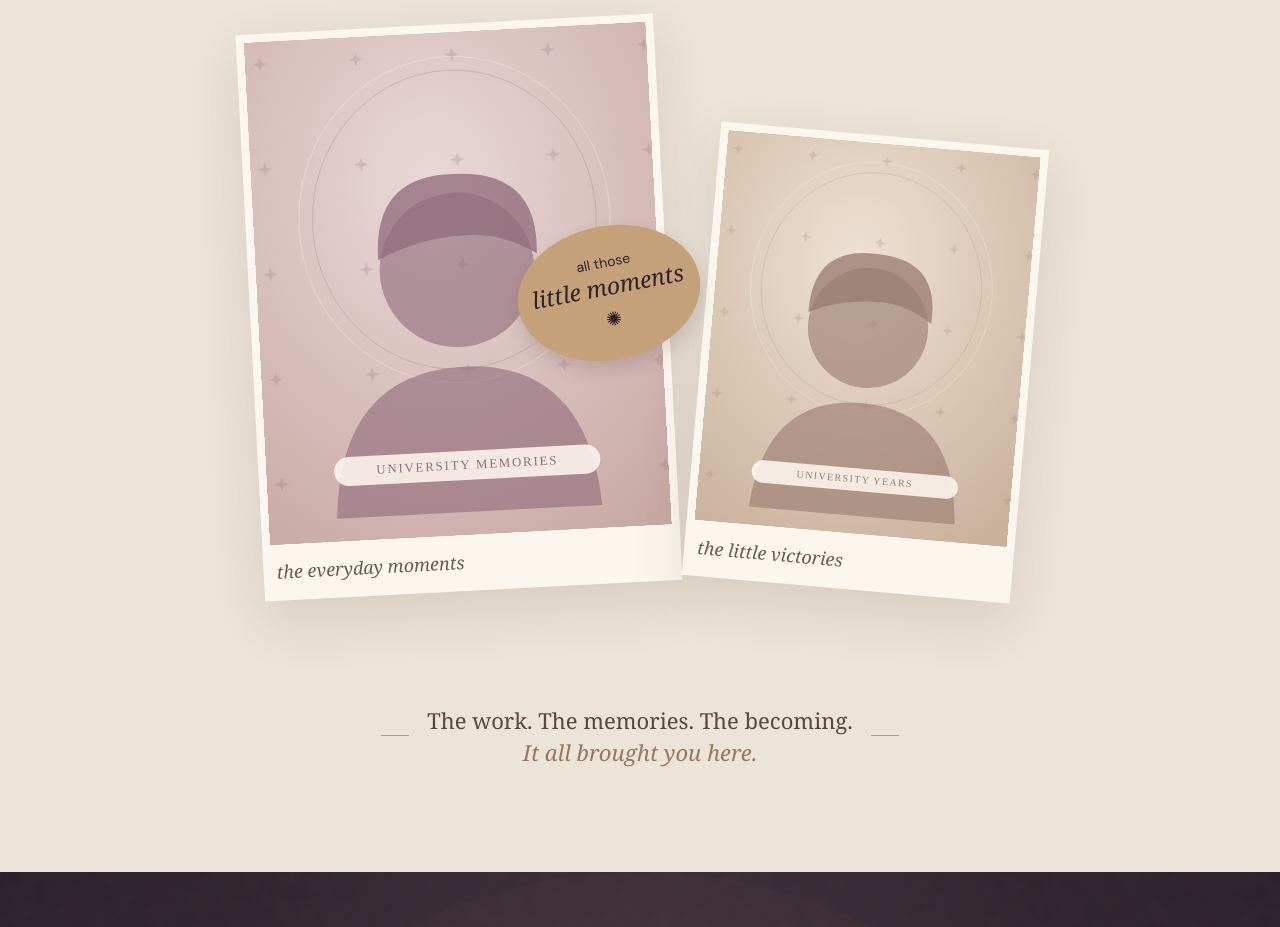
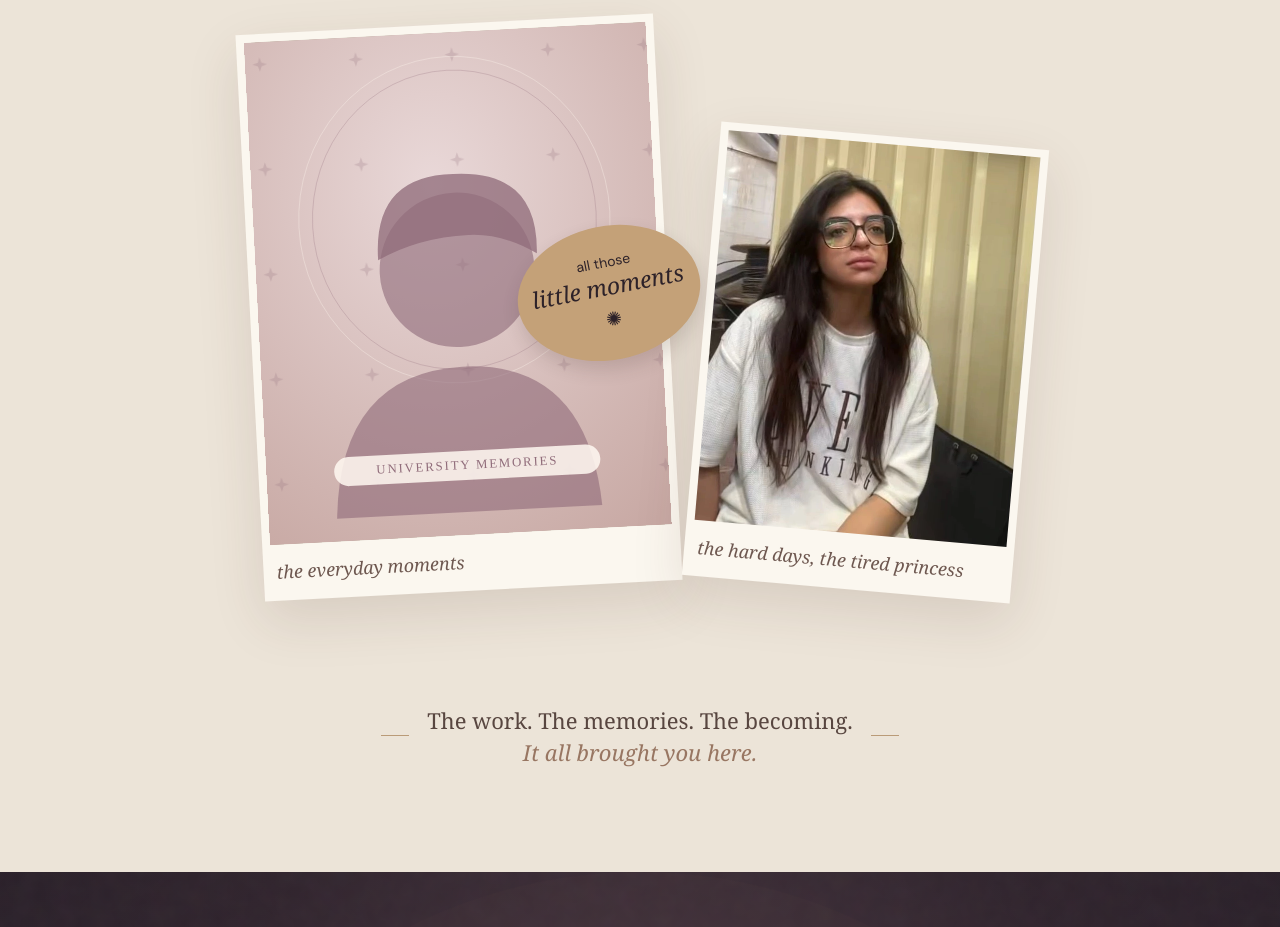
Before and after one commit to trybutter69/Mon-s-Grad, a plain HTML site: page index.html in a window 1280 px wide. Shown: the part 2280-3207 px from the top of the page. Drawn offline with Linux system fonts and the light colour scheme; a web font is replaced by a local one.

Commit message:
Add Mon's tired-princess university photo

```diff
--- a/content.js
+++ b/content.js
@@ -7,7 +7,7 @@ window.GIFT_CONTENT = {
     baby: "assets/baby photo mon.jpeg",
     school: "assets/mon school.jpeg",
     universityOne: "assets/university-1-placeholder.svg",
-    universityTwo: "assets/university-2-placeholder.svg",
+    universityTwo: "assets/mon-uni-tired-princess.webp",
     graduation: "assets/graduation-placeholder.svg",
     // Upload this file on graduation day. The QR code and URL stay unchanged.
     graduationDay: "assets/graduation-day.jpg"
--- a/index.html
+++ b/index.html
@@ -14,7 +14,7 @@
   <link rel="preconnect" href="https://fonts.gstatic.com" crossorigin />
   <link href="https://fonts.googleapis.com/css2?family=DM+Sans:wght@400;500;600;700&family=Italiana&display=swap" rel="stylesheet" />
   <link rel="stylesheet" href="styles.css" />
-  <script src="content.js?v=chapter5-bonus" defer></script>
+  <script src="content.js?v=uni-tired-princess" defer></script>
   <script src="script.js?v=chapter5-bonus" defer></script>
   <title>Look how far you've come · Class of 2026</title>
 </head>
@@ -77,7 +77,7 @@
         </div>
         <div class="university-collage">
           <figure class="collage-photo collage-photo-primary reveal"><img data-photo="universityOne" src="assets/university-1-placeholder.svg" alt="First university photo placeholder" loading="lazy" width="900" height="1100" /><figcaption>the everyday moments</figcaption></figure>
-          <figure class="collage-photo collage-photo-secondary reveal reveal-delay"><img data-photo="universityTwo" src="assets/university-2-placeholder.svg" alt="Second university photo placeholder" loading="lazy" width="900" height="1100" /><figcaption>the little victories</figcaption></figure>
+          <figure class="collage-photo collage-photo-secondary reveal reveal-delay"><img data-photo="universityTwo" src="assets/mon-uni-tired-princess.webp" alt="Mon during one of the hard university days" loading="lazy" width="900" height="1100" /><figcaption>the hard days, the tired princess</figcaption></figure>
           <div class="collage-sticker" aria-hidden="true">all those<br /><em>little moments</em><span>✺</span></div>
         </div>
         <div class="university-closing reveal"><span class="closing-rule"></span><p>The work. The memories. The becoming.<br /><em>It all brought you here.</em></p><span class="closing-rule"></span></div>
```
Also changed, not shown: assets/mon-uni-tired-princess.webp (added).
